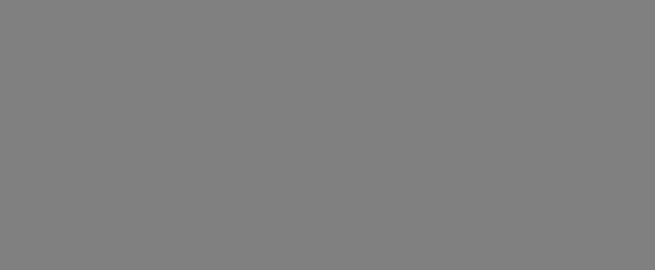
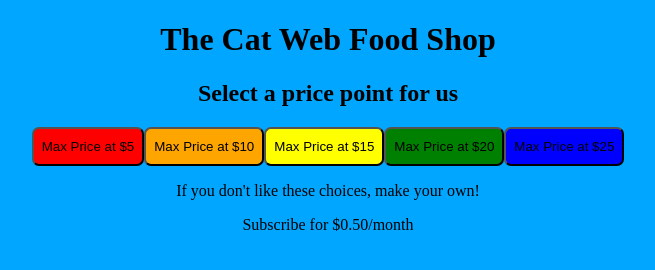
Before and after one commit to JacobTnT/TheCatWeb, a plain HTML site: page preschool.html in a window 1280 px wide. Shown: the whole page, without its empty margins (312-967 px from the left). Drawn offline with Linux system fonts and the light colour scheme.

Commit message:
subscribe or else

```diff
--- a/preschool.html
+++ b/preschool.html
@@ -3,10 +3,78 @@
   <head>
 
     <meta charset="utf-8">
-    <title>The Cat Web </title>
-    <link rel="stylesheet" type="text/css" media="screen" href="a.css">
+    <title>The Cat Web Food Shop</title>
+    <link rel="stylesheet" type="text/css" media="screen" href="aa.css">
+    <script src = "index.js"></script>
+<style>
+    h1.h1{
+        text-align:center;
+    }
+    h2.h1{
+        text-align: center;
+    }
+    .price{
+       border-radius: 7px ;
+       padding: 10px 8px;
+       background-color: red;
+    }
+    .prce{
+        border-radius: 7px ;
+        padding: 10px 8px;
+        background-color: orange;
+    }
+    .pric{
+        border-radius: 7px ;
+        padding: 10px 8px;
+        background-color: yellow;
+    }
+    .button{
+        border-radius: 7px ;
+        padding: 10px 8px;
+        background-color: green;
+    }
+    .butto{
+        border-radius: 7px ;
+        padding: 10px 8px;
+        background-color: blue;
+    }
+    .a{
+        display:flex;
+        justify-content: center;
+    }
+    p.man{
+        display:flex;
+        justify-content: center;
+    }
+    .JS{
+        display:flex;
+        justify-content: center;
+    }
+</style>
   </head>
   <body>
+     <h1 class = "h1">The Cat Web Food Shop</h1>
+     <h2 class = "h1"> Select a price point for us</h2>
+    <div class = "a">
+    <a href = "folder/5.html">
+        <button class = "price" type = "point"> Max Price at $5</button>
+    </a>
+    <a href = "10.html">
+        <button class = "prce" type = "1"> Max Price at $10</button>
+    </a>
+    <a href = "#">
+        <button class = "pric" type = "2"> Max Price at $15</button>
+    </a>
+    <a href = "#">
+        <button class = "button" type = "bruh"> Max Price at $20</button>
+    </a>
+    <a href = "#">
+        <button class = "butto" type = "bruh"> Max Price at $25</button>
+    </div>
+    </a>
+    <p class = "man">If you don't like these choices, make your own!</p>
+    <p class = "man"> Subscribe for $0.50/month</p>
+    <script src = "index.js"></script>
 
   </body>
 </html>
```
Also changed, not shown: index.html (+1 -1 lines), 1 other file.
